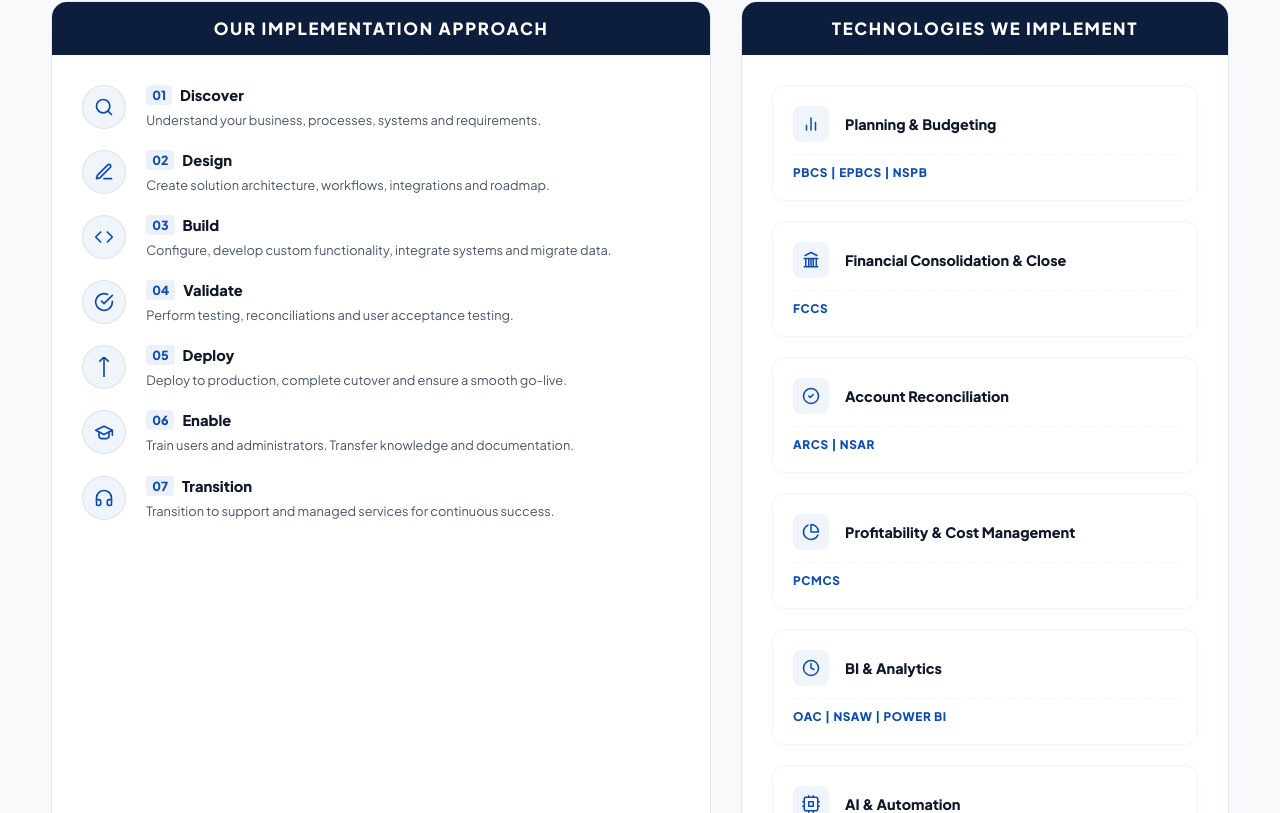
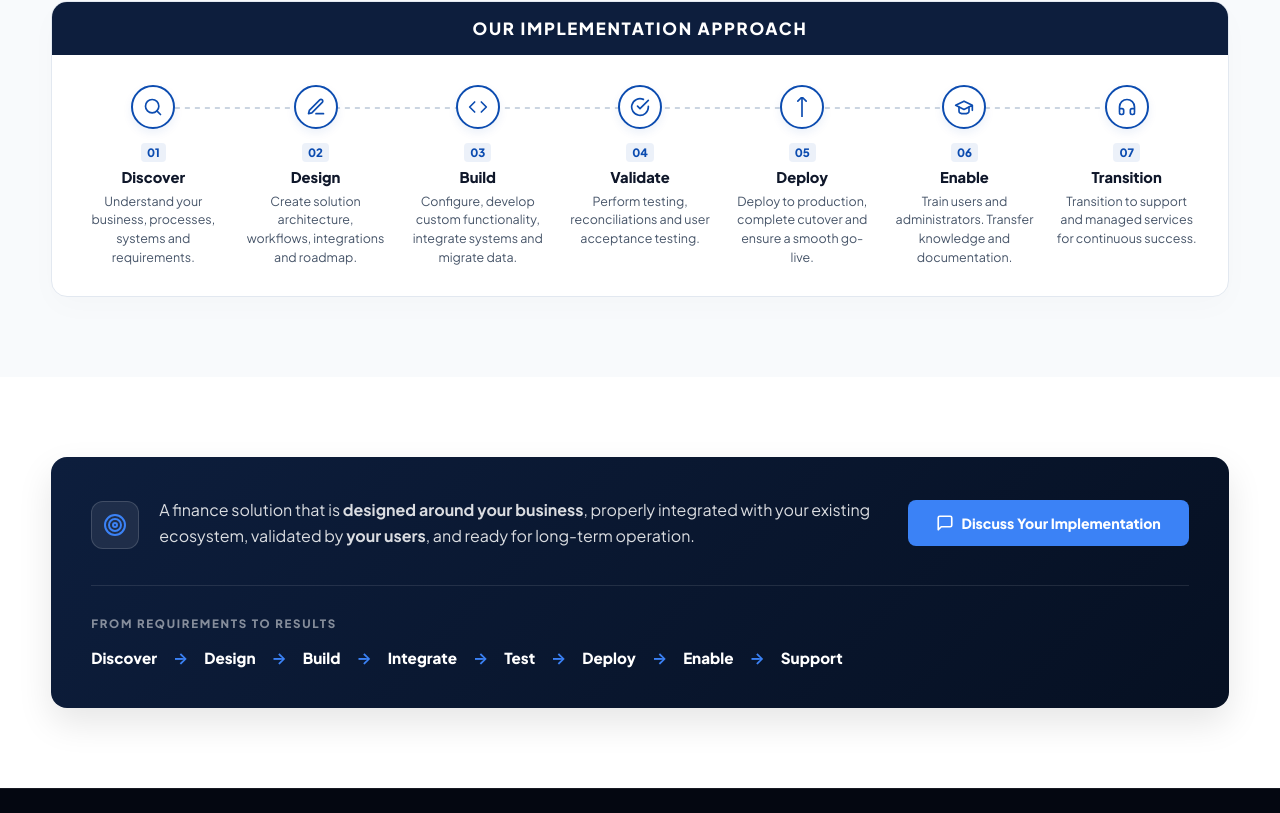
Before and after one commit to Harshit-1309/Gooner_tech, a React (Vite) app: page /services/implementation in a window 1280 px wide. Shown: the part 947-1760 px from the top of the page. Built offline with nearby package versions, Linux system fonts and the light colour scheme; the HTML template or start-up script is replaced by a standard one.

Commit message:
feat: Remove technologies section from Implementation Services page and layout roadmap horizontally

```diff
--- a/src/pages/ImplementationServices.jsx
+++ b/src/pages/ImplementationServices.jsx
@@ -160,68 +160,7 @@ export default function ImplementationServices() {
     }
   ];
 
-  const technologies = [
-    {
-      title: 'Planning & Budgeting',
-      platforms: 'PBCS | EPBCS | NSPB',
-      icon: (
-        <svg viewBox="0 0 24 24" fill="none" stroke="currentColor" strokeWidth="2" strokeLinecap="round" strokeLinejoin="round">
-          <line x1="18" y1="20" x2="18" y2="10"/>
-          <line x1="12" y1="20" x2="12" y2="4"/>
-          <line x1="6" y1="20" x2="6" y2="14"/>
-        </svg>
-      )
-    },
-    {
-      title: 'Financial Consolidation & Close',
-      platforms: 'FCCS',
-      icon: (
-        <svg viewBox="0 0 24 24" fill="none" stroke="currentColor" strokeWidth="2" strokeLinecap="round" strokeLinejoin="round">
-          <path d="M3 21h18M3 10h18M5 10v11M19 10v11M12 10v11M4 6l8-4 8 4M9 10v11M15 10v11"/>
-        </svg>
-      )
-    },
-    {
-      title: 'Account Reconciliation',
-      platforms: 'ARCS | NSAR',
-      icon: (
-        <svg viewBox="0 0 24 24" fill="none" stroke="currentColor" strokeWidth="2" strokeLinecap="round" strokeLinejoin="round">
-          <circle cx="12" cy="12" r="10"/>
-          <path d="m9 12 2 2 4-4"/>
-        </svg>
-      )
-    },
-    {
-      title: 'Profitability & Cost Management',
-      platforms: 'PCMCS',
-      icon: (
-        <svg viewBox="0 0 24 24" fill="none" stroke="currentColor" strokeWidth="2" strokeLinecap="round" strokeLinejoin="round">
-          <path d="M21.21 15.89A10 10 0 1 1 8 2.83M22 12A10 10 0 0 0 12 2v10z"/>
-        </svg>
-      )
-    },
-    {
-      title: 'BI & Analytics',
-      platforms: 'OAC | NSAW | Power BI',
-      icon: (
-        <svg viewBox="0 0 24 24" fill="none" stroke="currentColor" strokeWidth="2" strokeLinecap="round" strokeLinejoin="round">
-          <circle cx="12" cy="12" r="10"/>
-          <polyline points="12 6 12 12 16 14"/>
-        </svg>
-      )
-    },
-    {
-      title: 'AI & Automation',
-      platforms: 'AI Agents | Finance Automation | Intelligent Workflows | API & MCP',
-      icon: (
-        <svg viewBox="0 0 24 24" fill="none" stroke="currentColor" strokeWidth="2" strokeLinecap="round" strokeLinejoin="round">
-          <rect x="3" y="3" width="18" height="18" rx="2" ry="2"/>
-          <rect x="9" y="9" width="6" height="6"/>
-          <path d="M9 1v2M15 1v2M9 21v2M15 21v2M21 9h2M21 15h2M1 9h2M1 15h2"/>
-        </svg>
-      )
-    }
-  ];
+
 
   return (
     <main className="app-container">
@@ -300,27 +239,7 @@ export default function ImplementationServices() {
             </div>
           </div>
 
-          {/* Right Block: Technologies */}
-          <div className="impl-card impl-card--tech">
-            <div className="impl-card__header">
-              TECHNOLOGIES WE IMPLEMENT
-            </div>
-            <div className="impl-card__body">
-              <div className="impl-tech__grid">
-                {technologies.map((tech) => (
-                  <div key={tech.title} className="impl-tech-card">
-                    <div className="impl-tech-card__header">
-                      <div className="impl-tech-card__icon-wrap">
-                        {tech.icon}
-                      </div>
-                      <h4 className="impl-tech-card__title">{tech.title}</h4>
-                    </div>
-                    <p className="impl-tech-card__platforms">{tech.platforms}</p>
-                  </div>
-                ))}
-              </div>
-            </div>
-          </div>
+
 
         </div>
       </section>
```
Also changed, not shown: src/index.css, 1 other file (tests, documents, lock files or other folders).
